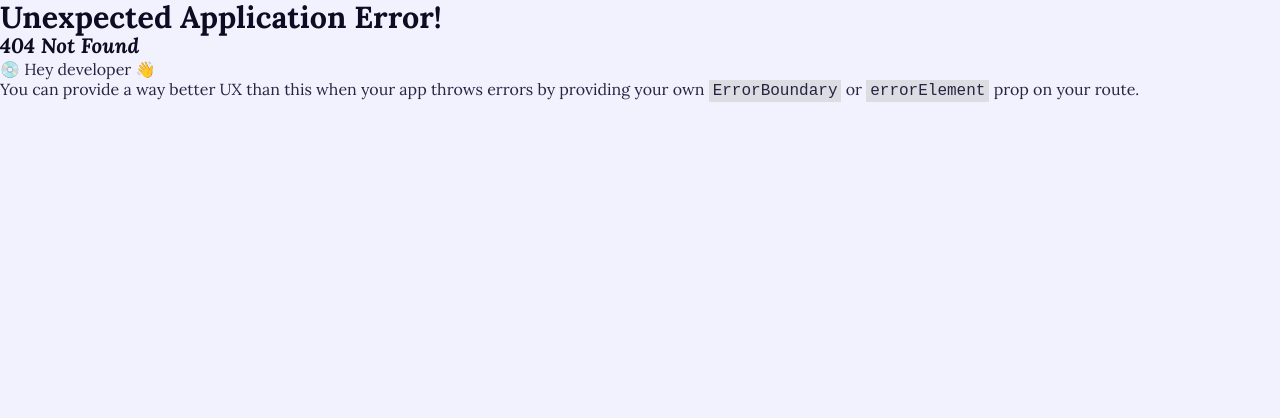
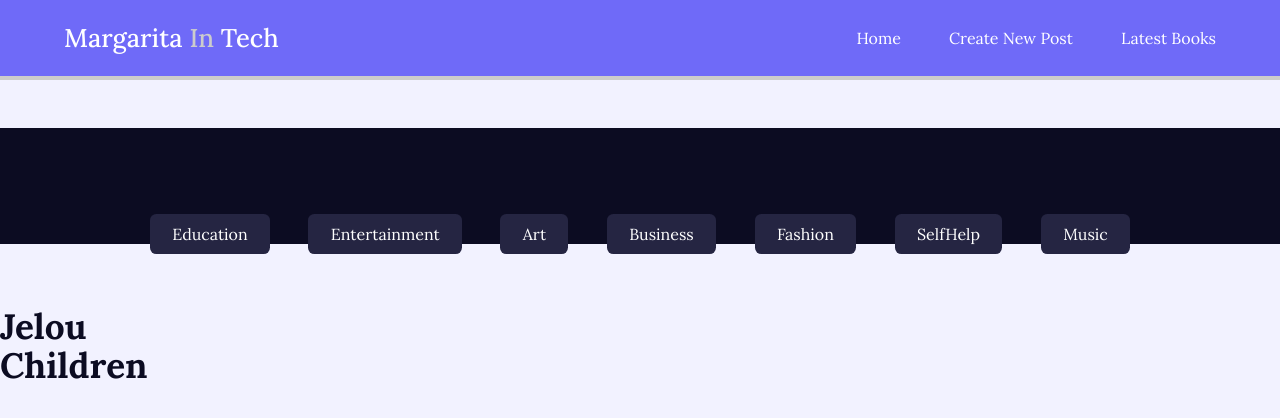
Before and after one commit to MargaritaRa/Tell-me-about-it, a React (Vite) app: page /create/posts in a window 1280 px wide. Before the commit this address had no page. Shown: the top 418 px of the page. Built offline with nearby package versions, Linux system fonts and the light colour scheme.

Commit message:
added ErrorPage

```diff
--- a/src/components/Contact.jsx
+++ b/src/components/CategoryPosts.jsx
@@ -1,4 +1,4 @@
-function Contact(){
+function CategoryPosts(){
     return(
         <div>
             {/* <h1>jeje</h1> */}
@@ -6,4 +6,4 @@ function Contact(){
     )
 }
 
-export default Contact
+export default CategoryPosts
--- /dev/null
+++ b/src/components/ErrorPage.jsx
@@ -0,0 +1,15 @@
+import { Link } from "react-router-dom"
+
+function ErrorPage(){
+    return(
+        <section>
+            <div className="error-center">
+                <h2>Opps</h2>
+                <h3>This page Not Found</h3>
+                <Link to={'/'} className="btn btn-primary"> Go Back Home</Link>
+            </div>
+        </section>
+    )
+}
+
+export default ErrorPage;
--- a/src/components/Footer.jsx
+++ b/src/components/Footer.jsx
@@ -1,7 +1,18 @@
+import { Link } from "react-router-dom"
+
 function Footer(){
     return(
-        <>
-        </>
+        <footer>
+            <ul className="footer-categories">
+                <li><Link to={`/post/categories/Education`}>Education</Link></li>
+                <li><Link to={`/post/categories/Entertainment`}>Entertainment</Link></li>
+                <li><Link to={`/post/categories/Art`}>Art</Link></li>
+                <li><Link to={`/post/categories/Business`}>Business</Link></li>
+                <li><Link to={`/post/categories/Fashion`}>Fashion</Link></li>
+                <li><Link to={`/post/categories/SelfHelp`}>SelfHelp</Link></li>
+                <li><Link to={`/post/categories/Music`}>Music</Link></li>
+            </ul>
+        </footer>
     )
 }
 
--- a/src/components/Home.jsx
+++ b/src/components/Home.jsx
@@ -1,7 +1,7 @@
 function Home(){
     return(
         <div>
-            <h1>Tell Me About It</h1>
+            {/* <h1>Tell Me About It</h1> */}
         </div>
     )
 }
--- a/src/components/PostItem.jsx
+++ b/src/components/PostsItem.jsx
@@ -1,7 +1,7 @@
 import { useState, useEffect } from 'react'
 import { useParams } from 'react-router-dom'
 
-function PostItem() {
+function PostsItem() {
 
     const params = useParams()
 
@@ -19,4 +19,4 @@ function PostItem() {
 
 }
 
-export default PostItem
+export default PostsItem
--- a/src/index.css
+++ b/src/index.css
@@ -168,3 +168,47 @@ nav{
     display: none;
 }
 /* End Nav Bar */
+
+/* Start Error Page */
+.error-center{
+    text-align: center;
+    padding-top: 6rem;
+    display: flex;
+    flex-direction: column;
+    gap: 1rem;
+    justify-content: center;
+    align-items: center;
+}
+
+/* End Error Page */
+
+/* End Nav Bar */
+
+/* Start footer Bar */
+
+footer{
+    background: var(--color-gray-900);
+    margin-top: 8rem;
+    padding-top: 6rem;
+}
+.footer-categories{
+    display: flex;
+    align-items: center;
+    gap: 2.4rem;
+    margin-bottom: 4rem;
+    flex-wrap: wrap;
+    justify-content: center;
+}
+.footer-categories li a{
+    color: var(--color-white);
+    background: var(--color-gray-700);
+    padding: .6rem 1.4rem;
+    border-radius: var(--border-radius-2);
+    transition: var(--transition);
+}
+.footer-categories li a:hover{
+    color: var(--color-gray-900);
+    background: var(--color-white);
+}
+
+/* End footer */
--- a/src/main.jsx
+++ b/src/main.jsx
@@ -6,10 +6,11 @@ import ReactDOM from 'react-dom/client'
 import App from './components/App.jsx'
 import Home from './components/Home'
 import Create from './components/Create.jsx'
-import Contact from './components/Contact'
-import Post from './components/Post'
-import PostItem from './components/PostItem'
+import CategoryPosts  from './components/CategoryPosts.jsx'
+import Posts from './components/Posts.jsx'
+import PostsItem from './components/PostsItem.jsx'
 import BookList from './components/BookList.jsx'
+import ErrorPage from './components/ErrorPage.jsx'
 
 // CSS
 import './index.css'
@@ -23,32 +24,39 @@ const routes = [
   {
     path: "/",
     element: <App />,
+    errorElement: <ErrorPage />,
     children: [
       {
         index: true,
-        element: <Home />
+        element: <Home />,
+        errorElement: <ErrorPage />
       },
       {
         path: "create",
         element: <Create />,
+        errorElement: <ErrorPage />,
         children: [
           {
-            path: 'post',
-            element: <Post />
+            path: 'posts',
+            element: <Posts />,
+            errorElement: <ErrorPage />
           },
           {
-            path: 'post/:id',
-            element: <PostItem />
+            path: 'posts/:id',
+            element: <PostsItem />,
+            errorElement: <ErrorPage />
+          },
+          {
+            path: 'post/categories/:category',
+            element: <CategoryPosts />,
+            errorElement: <ErrorPage />
           },
           {
             path: 'bookList',
-            element: <BookList />
+            element: <BookList />,
+            errorElement: <ErrorPage />
           },
         ]
-      },
-      {
-        path: "contact",
-        element: <Contact />
       },
     ]
   }
```
Also changed, not shown: src/components/Posts.jsx (renamed from src/components/Post.jsx).
